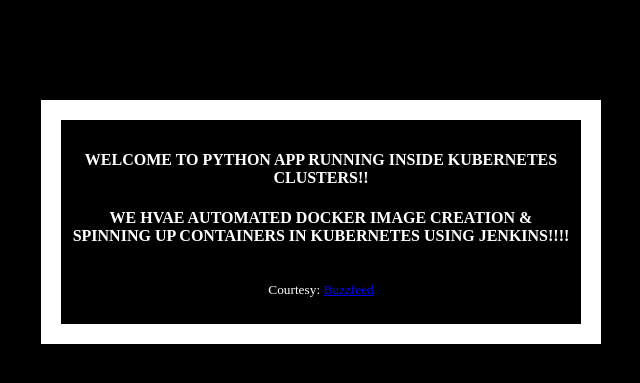
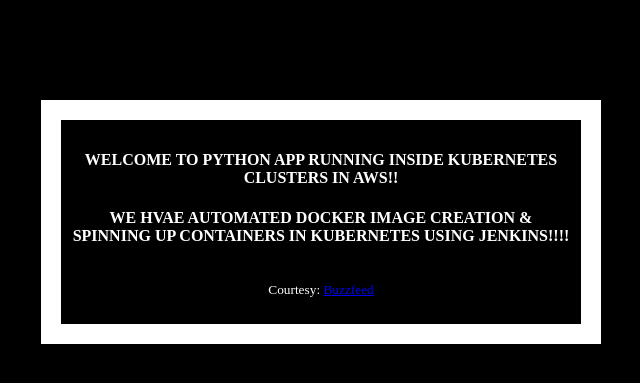
Before and after one commit to akannan1087/myPythonDockerRepo, a Flask app: template templates/index.html in a window 1280 px wide. Shown: the top 383 px of the page, without its empty margins (319-959 px from the left). Run offline with Flask 2, Linux system fonts and the light colour scheme; the template is opened without the code that fills it, so the values that code supplies are empty.

Commit message:
Update index.html

```diff
--- a/templates/index.html
+++ b/templates/index.html
@@ -19,7 +19,7 @@
   </head>
   <body>
     <div class="container">
-      <h4>Welcome to Python App running inside Kubernetes Clusters!!</h4>
+      <h4>Welcome to Python App running inside Kubernetes Clusters in AWS!!</h4>
       <h4>We hvae automated Docker image creation & spinning up Containers in Kubernetes using Jenkins!!!!</h4>
       <img src="{{url}}" />
       <p><small>Courtesy: <a href="http://www.buzzfeed.com/copyranter/the-best-cat-gif-post-in-the-history-of-cat-gifs">Buzzfeed</a></small></p>
```
